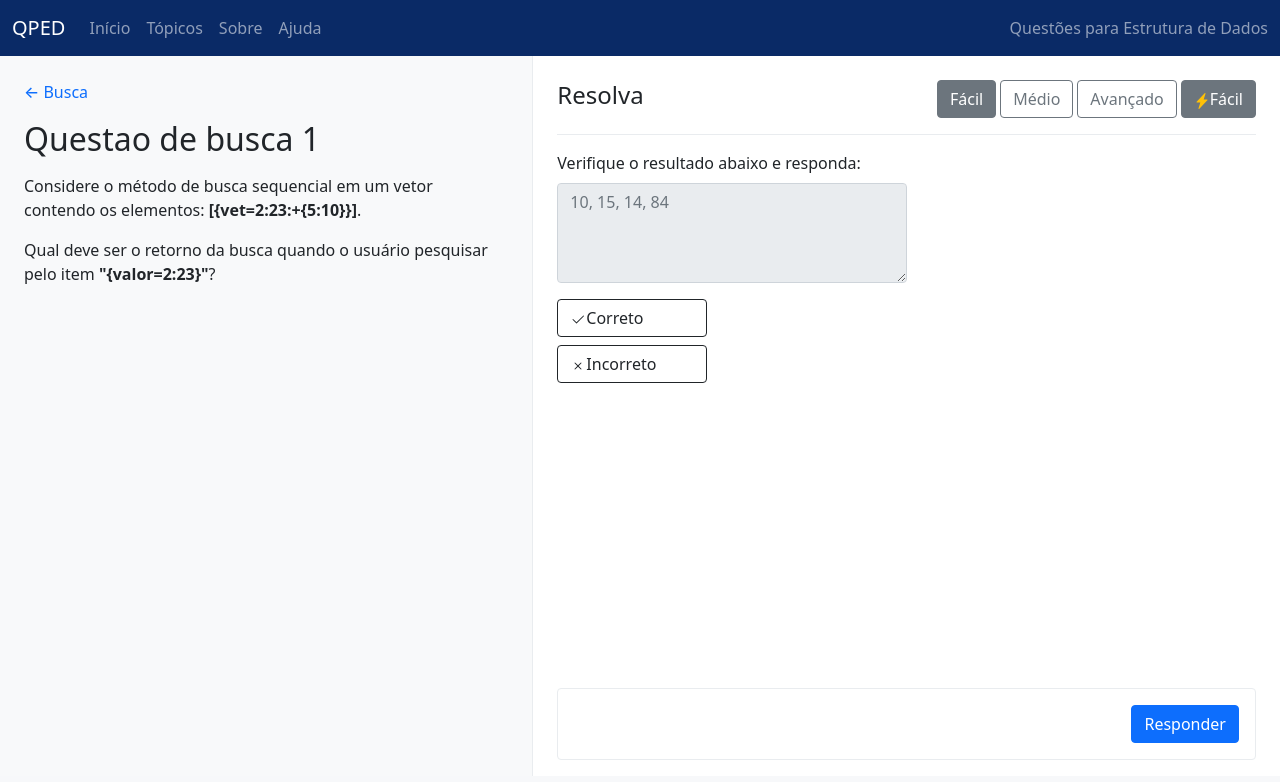
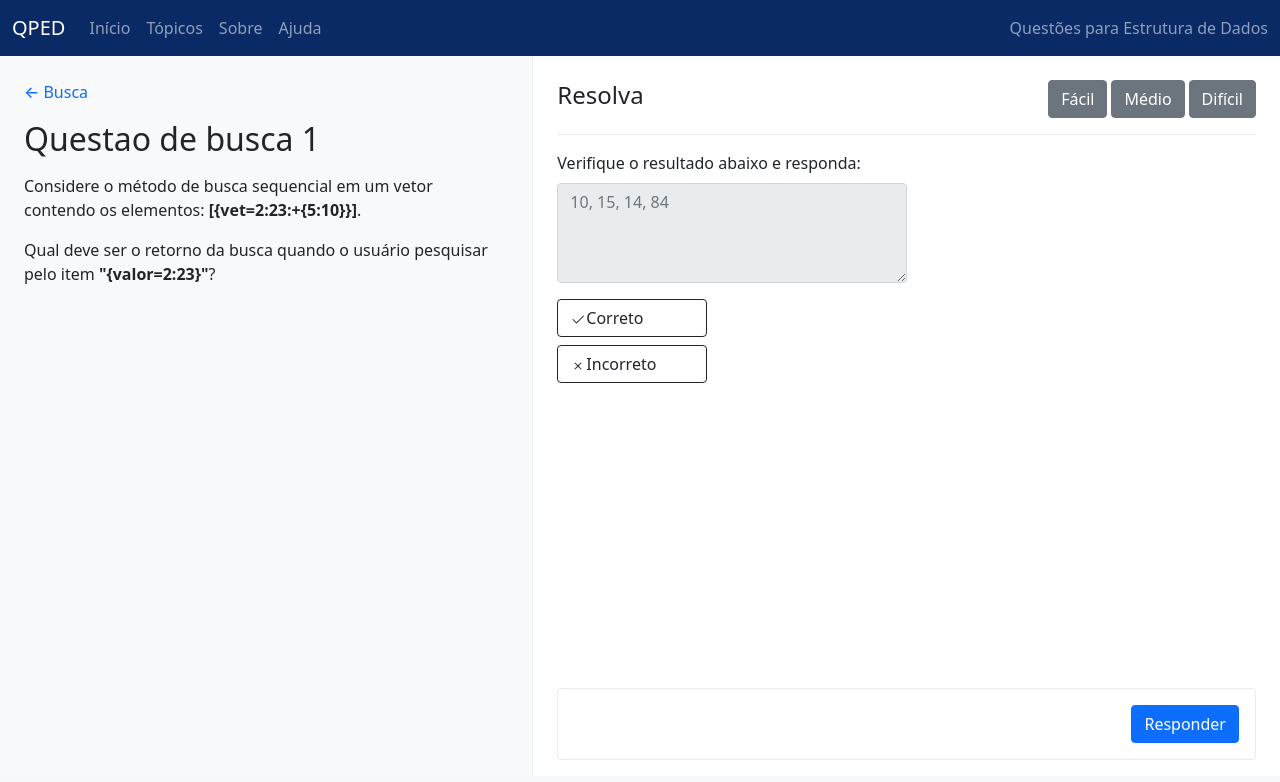
Before and after one commit to utfpr-qped/qped, a React (Create React App) app: page /question/busca/busca-1 in a window 1280 px wide. Shown: the top 782 px of the page. Built offline with nearby package versions, Linux system fonts and the light colour scheme; the HTML template or start-up script is replaced by a standard one.

Commit message:
Change AnswerType when level changes

```diff
--- a/src/view/ViewQuestion/index.js
+++ b/src/view/ViewQuestion/index.js
@@ -2,7 +2,7 @@ import React, { useState, useEffect } from "react";
 import { Link } from "react-router-dom";
 import ReactMarkdown from "react-markdown";
 // Components
-import { TrueOrFalse } from "../../components/AnswerType";
+import { TrueOrFalse, Alternative, Written } from "../../components/AnswerType";
 import { Default } from "../../components/QuestionActions";
 // Styles
 import "./index.css";
@@ -16,7 +16,12 @@ import { questions as database } from "../../utils/questions";
 const ViewQuestion = ({ match }) => {
   const [question, setQuestion] = useState({})
 
-  const [markdown, setMarkdown] = useState()
+  // Level of the answer
+  const [level, setLevel] = useState({
+    easy: true,
+    medium: false,
+    hard: false,
+  })
 
   useEffect(() => {
     /*
@@ -34,9 +39,22 @@ const ViewQuestion = ({ match }) => {
 
     setQuestion(question)
 
-    // * Store question text in markdown state
+  }, [match.params.subject, match.params.idQuestion])
 
-  }, [match.params.subject, match.params.idQuestion])
+  const handleLevelChange = e => {
+    let lvlClicked = e.target.id
+
+    // set everything to false, then set only the correct component to true
+    let new_level = {
+      easy: false,
+      medium: false,
+      hard: false,
+    }
+
+    new_level[lvlClicked] = true
+
+    setLevel(new_level)
+  }
 
   return (
     <div className="container-fluid">
@@ -44,10 +62,17 @@ const ViewQuestion = ({ match }) => {
         {/* AREA: Instruction */}
         <div className="Instruction col-md-5">
           <div className="body">
+            {/* Link that goes back to the topic list */}
             <div className="mb-3">
               <Link to="/topics" className="h6 subject">{`← ${question.subject}`}</Link>
             </div>
-            <h2 className="h2 mb-3">{question.title}</h2>
+
+            {/* Title of the question */}
+            <div className="mb-3">
+              <h2 className="h2 mb-3">{question.title}</h2>
+            </div>
+
+            {/* Question text in markdown */}
             <ReactMarkdown children={question.text} />
           </div>
 
@@ -63,21 +88,30 @@ const ViewQuestion = ({ match }) => {
             <header>
               <h4>Resolva</h4>
               <div className="box-levels">
-                <button className="btn btn-secondary ms-1">Fácil</button>
-                <button className="btn btn-outline-secondary ms-1">Médio</button>
-                <button className="btn btn-outline-secondary ms-1">Avançado</button>
-                <button type="button" className="btn btn-secondary ms-1">
+                <button id="easy" className="btn btn-secondary ms-1" onClick={handleLevelChange}>Fácil</button>
+                <button id="medium" className="btn btn-secondary ms-1" onClick={handleLevelChange}>Médio</button>
+                <button id="hard" className="btn btn-secondary ms-1" onClick={handleLevelChange}>Difícil</button>
+                {/*<button type="button" className="btn btn-secondary ms-1">
                   <svg xmlns="http://www.w3.org/2000/svg" width="16" height="16" fill="#ffc107"
                     className="bi bi-lightning-charge-fill" viewBox="0 0 16 16">
                     <path d="M11.251.068a.5.5 0 0 1 .227.58L9.677 6.5H13a.5.5 0 0 1 .364.843l-8 8.5a.5.5 0 0 1-.842-.49L6.323 9.5H3a.5.5 0 0 1-.364-.843l8-8.5a.5.5 0 0 1 .615-.09z" />
                   </svg>
                   Fácil
-                </button>
+                </button>*/}
               </div>
             </header>
 
-            {/* Body of the resolution area, where a single type of answer is displayed */}
-            <TrueOrFalse />
+            {/* Body of the resolution area, where a single type of answer is displayed
+
+              Change the input type based on the level state ('facil', 'medio', 'dificil')
+              When the state changes, another type of input is renderered on screen
+
+              By default, it is the 'easy' state (aka TrueOrFalse input)
+            */}
+
+            { level.easy ? <TrueOrFalse /> : null }
+            { level.medium ? <Alternative /> : null }
+            { level.hard ? <Written /> : null }
           </div>
 
           {/* Component where the actions are --> answer the question/next question */}
```
